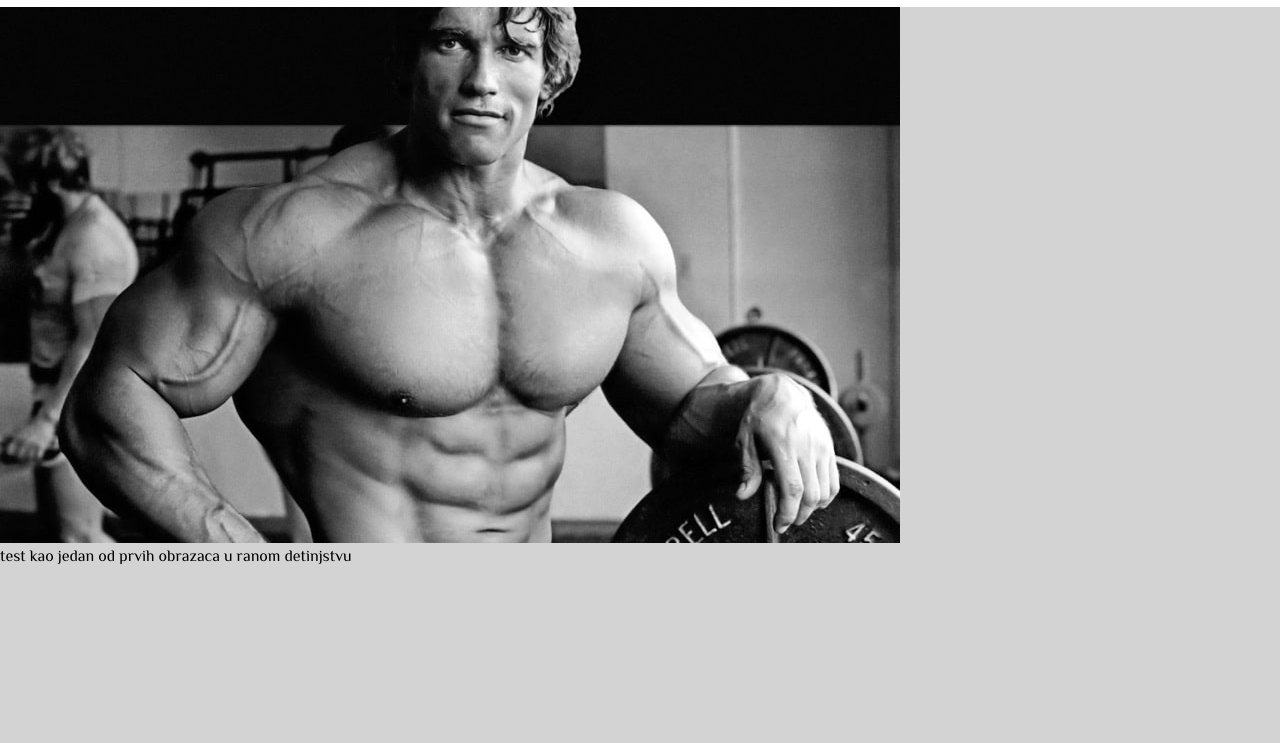
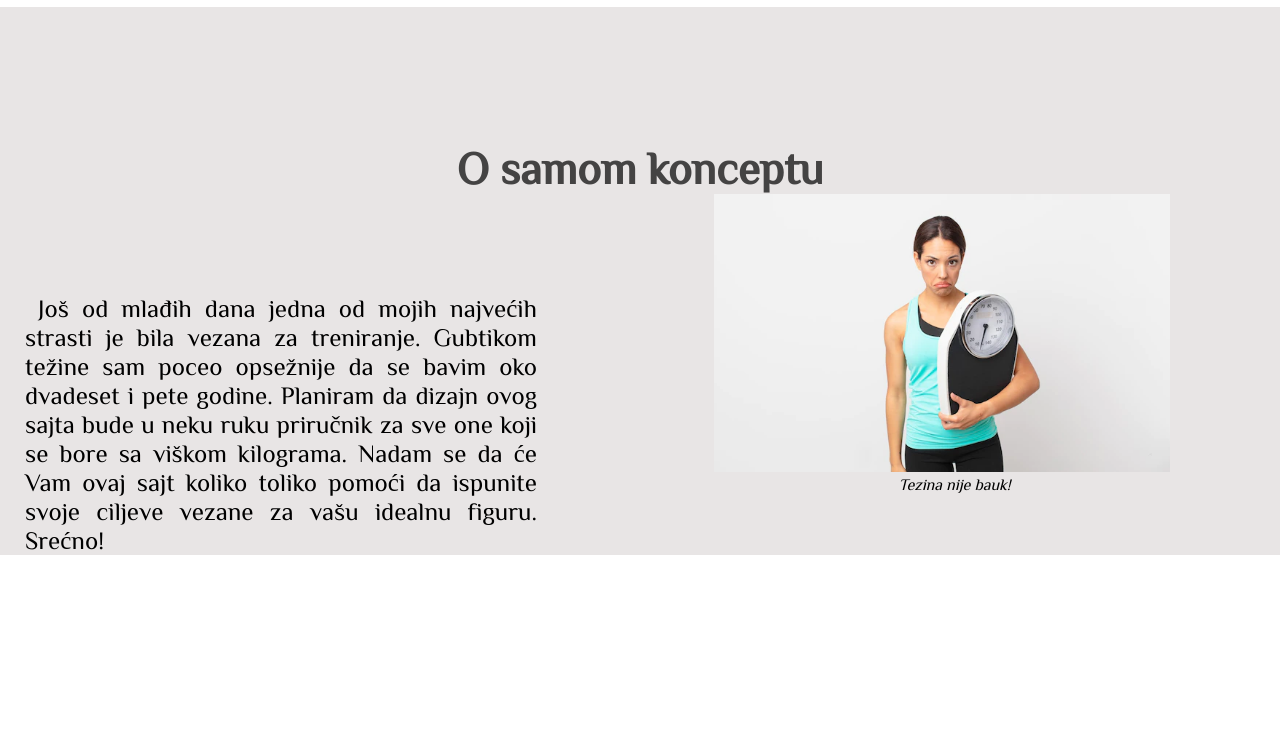
Before and after one commit to Duka93/Duka93.github.io, a plain HTML site: page index.html in a window 1280 px wide. Shown: the part 57-800 px from the top of the page. Drawn offline with Linux system fonts and the light colour scheme; a web font is replaced by a local one.

Commit message:
Zavrsio koncept sekciju

```diff
--- a/index.html
+++ b/index.html
@@ -16,6 +16,7 @@
 <body>
 
 <!--Header-->
+
   <header>
     <div class="navbar">
       <a class="vrh" href="./index.html">Vrh strane &nbsp;<i class="fa fa-arrow-circle-up"></i></a>
@@ -28,13 +29,30 @@
     </div>
   </header>
 
+<!--Koncept sekcija-->
 
   <div class="uvod">
-      <div class="test">
-        <img class="elementi" src="./resursi/images/Arnold-Schwarzeneggers-Diet-and-Workout-Plan.jpg">
-        <p>test kao jedan od prvih obrazaca u ranom detinjstvu</p>
+      <h1>O samom konceptu</h1>
+      <div class="prvi-flex">
+        <p class="prvi-para">&nbsp;Još od mlađih dana jedna od mojih najvećih strasti je bila vezana za treniranje. Gubtikom težine sam poceo opsežnije da se bavim oko dvadeset i pete godine. Planiram da dizajn ovog sajta bude u neku ruku priručnik za sve one koji se bore sa viškom kilograma. Nadam se da će Vam ovaj sajt koliko toliko pomoći da ispunite svoje ciljeve vezane za vašu idealnu figuru. Srećno!</p>
+        <figure>
+          <img src="resursi/images/young-hispanic-woman-feeling-sad-whiney-with-unhappy-look-crying-holding-scale_1194-345450.webp" alt='Slika zene sa vagom' />
+          <figcaption><em>Tezina nije bauk!</em></figcaption>
+      </figure>
       </div>
   </div>
 
+<!--Zablude sekcija-->
+   <div class="slike za flex">
+
+   </div>
+
+
+
+
+
+    <img class="elementi" src="./resursi/images/Arnold-Schwarzeneggers-Diet-and-Workout-Plan.jpg">
+    <p>test kao jedan od prvih obrazaca u ranom detinjstvu</p>
+
 </body>
 </html>
--- a/resursi/css/index.css
+++ b/resursi/css/index.css
@@ -1,5 +1,4 @@
 html{
-    background-color: lightgray;
     font-family: 'Philosopher';
 }
 
@@ -20,7 +19,7 @@ html{
     background-color: white;
     width: 100%;
     position: fixed;
-    z-index:100;
+    z-index:1;
     padding: 10px;
 }
 
@@ -61,3 +60,46 @@ a, a:visited{
 a:hover {
     color: darkblue;
 }
+
+
+/*Koncept sekcija*/
+
+.uvod{
+    padding-top: 100px;
+    background-color: rgb(232, 229, 229) ;
+    margin-bottom: 400px;/*ovo izbrisi kasnije!!!!!!!!!!!!!!!*/
+}
+
+.uvod h1{
+    margin-top: 100px;
+    text-align: center;
+    font-size: 45px;
+    opacity: 0.7;
+}
+
+p{
+  font-size: 25px;
+}
+
+.prvi-para{
+    margin-left: 25px;
+    margin-top: 100px;
+    width: 40%;
+    text-align: justify;
+    margin-right: auto;
+}
+
+.prvi-flex{
+   display: flex;
+}
+
+.prvi-flex img{
+    margin-right: 25px;
+    width: 70%;
+}
+
+figure{
+    text-align: center;
+}
+
+/*Zablude sekcija*/
```
Also changed, not shown: resursi/images/young-hispanic-woman-feeling-sad-whiney-with-unhappy-look-crying-holding-scale_1194-345450.webp (added).
